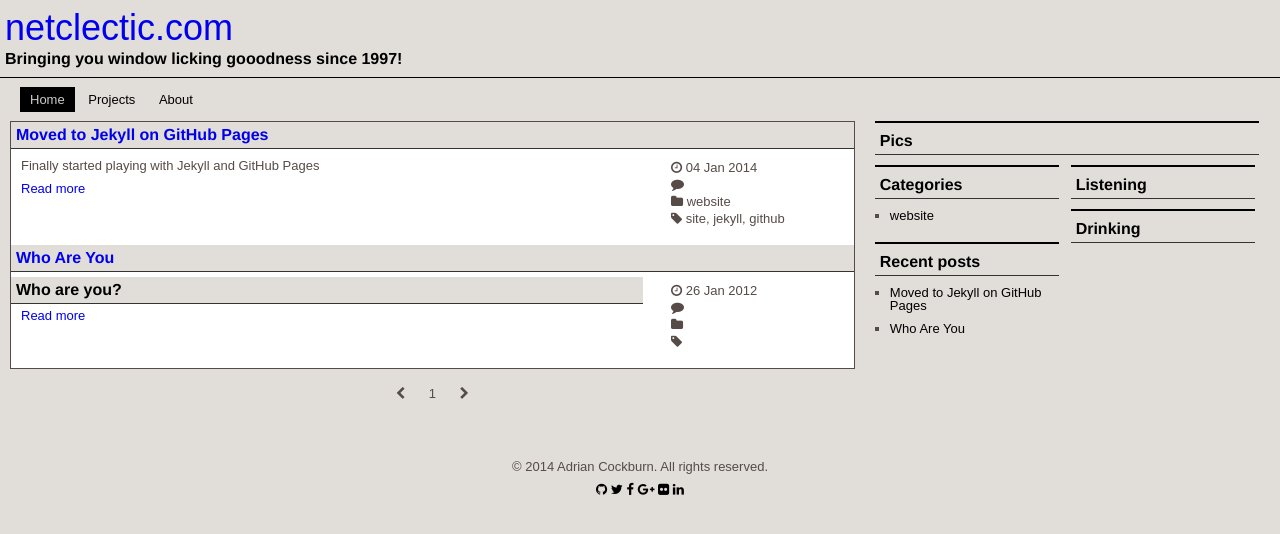
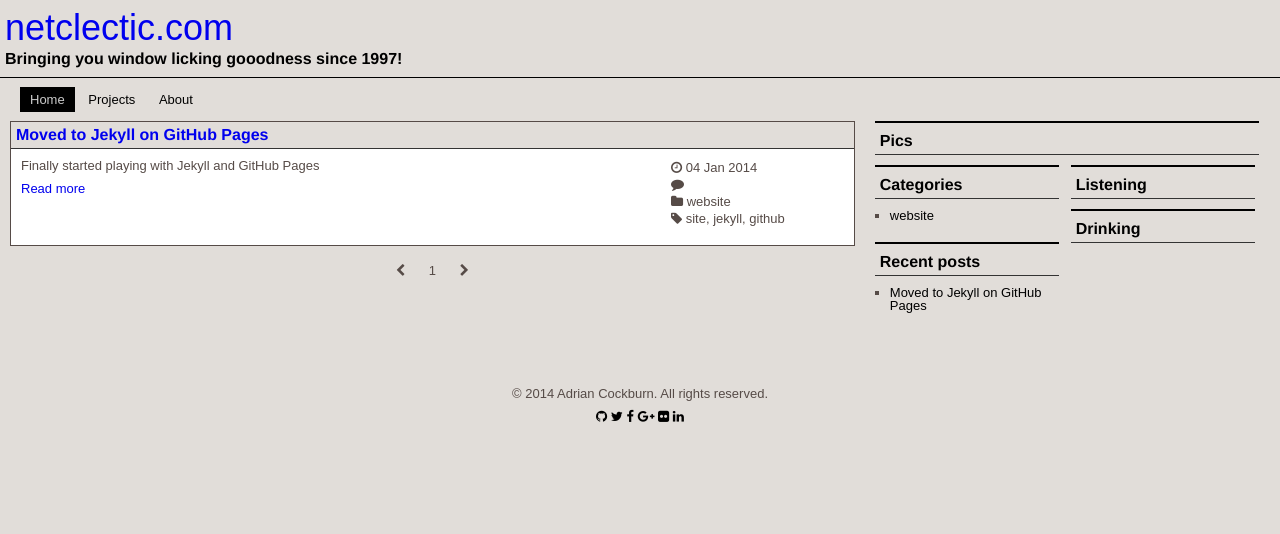
Before and after one commit to netclectic/netclectic.github.io, a Jekyll site: the page built from index.html, in a window 1280 px wide. Shown: the top 534 px of the page. Built offline with Jekyll 4.4.1, drawn with Linux system fonts in a browser that asks for light colours; nearby versions of some CDN libraries; the list of posts is cut into pages by our own code; comment, search, counter and statistics services are not loaded.

Commit message:
Updated 2012-01-26-who-are-you.md

```diff
--- a/_posts/2012-01-26-who-are-you.md
+++ b/_posts/2012-01-26-who-are-you.md
@@ -1,4 +1,6 @@
-### Who are you?
+---
+published: false
+---
 
 I woke up in a social network, the internet policeman knew my name…
 
```
